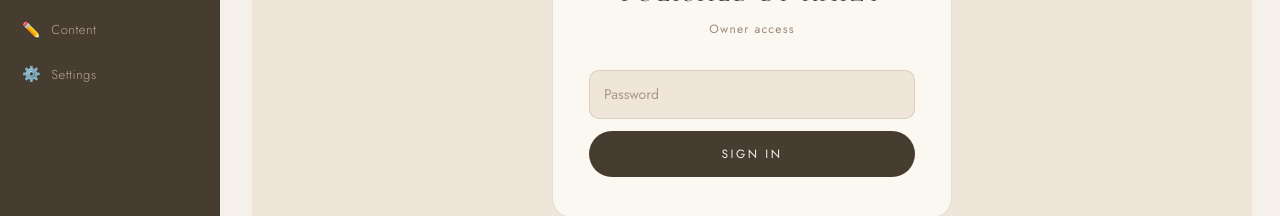
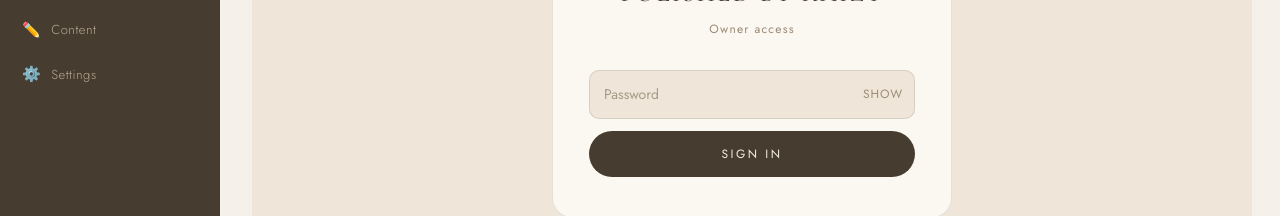
Before and after one commit to avrmgen-alt/polished-raizy-app, a Next.js app: page /admin/login in a window 1280 px wide. Shown: the part 365-581 px from the top of the page. Built offline with nearby package versions, Linux system fonts and the light colour scheme.

Commit message:
Fix seed, remove est badge, add password show/hide

```diff
--- a/app/(public)/page.tsx
+++ b/app/(public)/page.tsx
@@ -49,10 +49,6 @@ export default async function HomePage() {
         <div className="animate-fade relative flex justify-center">
           <div className="relative w-full max-w-[400px]" style={{ borderRadius: '220px 220px 16px 16px', overflow: 'hidden', aspectRatio: '4/5', boxShadow: '0 30px 70px -30px rgba(71,60,48,.45)' }}>
             <Image src="/images/hero.jpeg" alt="Certified Russian manicure" fill style={{ objectFit: 'cover' }} priority />
-          </div>
-          <div className="animate-float absolute hidden sm:flex flex-col items-center justify-center" style={{ background: '#FBF7F1', border: '1px solid rgba(71,60,48,.12)', borderRadius: 999, width: 110, height: 110, boxShadow: '0 18px 40px -18px rgba(71,60,48,.4)', right: '4%', bottom: '18%' }}>
-            <span style={{ fontFamily: 'var(--font-cormorant)', fontStyle: 'italic', fontSize: 28, color: '#A8927C', lineHeight: 1 }}>est.</span>
-            <span style={{ fontFamily: 'var(--font-jost)', fontSize: 10, letterSpacing: '0.28em', color: '#6E6253', marginTop: 4 }}>2024</span>
           </div>
         </div>
       </section>
--- a/app/admin/login/page.tsx
+++ b/app/admin/login/page.tsx
@@ -4,6 +4,7 @@ import { useRouter } from 'next/navigation'
 
 export default function AdminLogin() {
   const [password, setPassword] = useState('')
+  const [show, setShow] = useState(false)
   const [error, setError] = useState('')
   const [loading, setLoading] = useState(false)
   const router = useRouter()
@@ -30,14 +31,23 @@ export default function AdminLogin() {
           <div style={{ fontSize: 12, color: '#9C8B77', marginTop: 8, letterSpacing: '0.1em' }}>Owner access</div>
         </div>
         <div className="flex flex-col gap-3">
+          <div style={{ position: 'relative' }}>
             <input
-            type="password"
+              type={show ? 'text' : 'password'}
               value={password}
               onChange={e => setPassword(e.target.value)}
               onKeyDown={e => e.key === 'Enter' && login()}
               placeholder="Password"
-            style={{ width: '100%', background: '#EFE6D9', border: '1px solid rgba(71,60,48,.14)', borderRadius: 10, padding: '13px 14px', fontSize: 14, color: '#3C3328' }}
+              style={{ width: '100%', background: '#EFE6D9', border: '1px solid rgba(71,60,48,.14)', borderRadius: 10, padding: '13px 44px 13px 14px', fontSize: 14, color: '#3C3328', boxSizing: 'border-box' }}
             />
+            <button
+              type="button"
+              onClick={() => setShow(s => !s)}
+              style={{ position: 'absolute', right: 12, top: '50%', transform: 'translateY(-50%)', background: 'none', border: 'none', cursor: 'pointer', color: '#9C8B77', fontSize: 12, letterSpacing: '0.08em', textTransform: 'uppercase', padding: 0 }}
+            >
+              {show ? 'Hide' : 'Show'}
+            </button>
+          </div>
           {error && <div style={{ color: '#c0392b', fontSize: 13 }}>{error}</div>}
           <button onClick={login} disabled={loading || !password} style={{ background: '#473C30', color: '#F4EEE4', fontSize: 12, letterSpacing: '0.2em', textTransform: 'uppercase', padding: '14px', borderRadius: 999, border: 'none', cursor: 'pointer' }}>
             {loading ? 'Signing in…' : 'Sign in'}
--- a/prisma/seed.ts
+++ b/prisma/seed.ts
@@ -4,7 +4,9 @@ import { PrismaLibSql } from '@prisma/adapter-libsql'
 import bcrypt from 'bcryptjs'
 import path from 'path'
 
-const adapter = new PrismaLibSql({ url: `file:${path.resolve(__dirname, 'dev.db')}` })
+const url = process.env.TURSO_DATABASE_URL || `file:${path.resolve(__dirname, 'dev.db')}`
+const authToken = process.env.TURSO_AUTH_TOKEN
+const adapter = new PrismaLibSql({ url, authToken })
 const prisma = new PrismaClient({ adapter } as any)
 
 async function main() {
```
Lines whose indentation alone changed are shown as unchanged.
